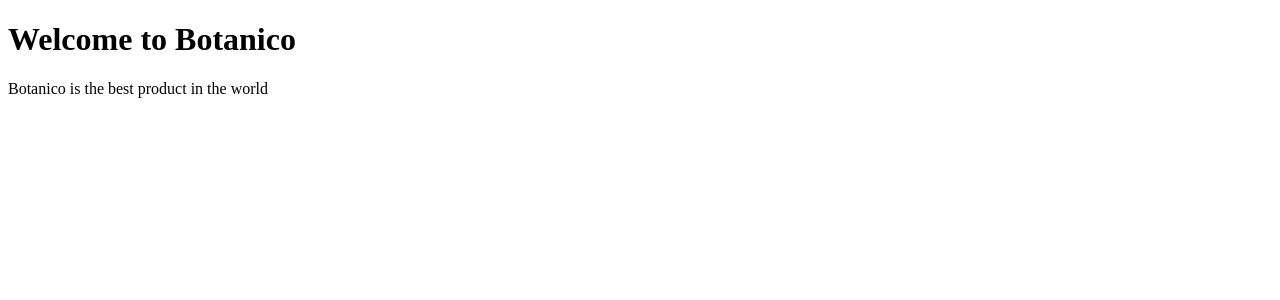
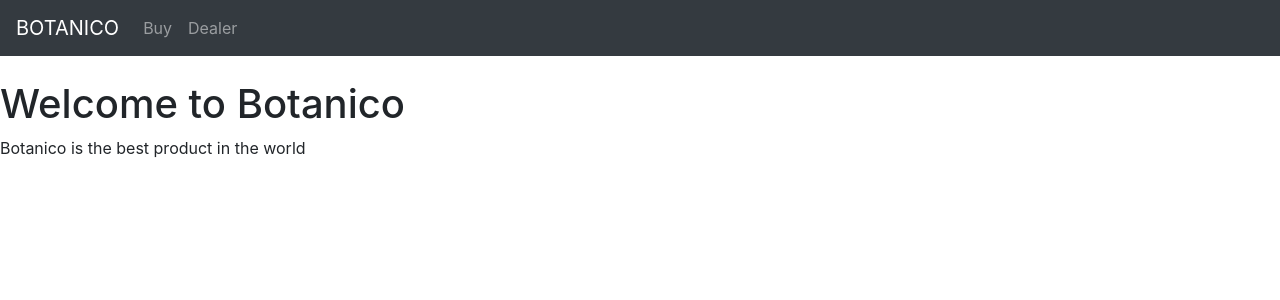
Before and after one commit to arekay17/botanicoshop, a Django app: page / in a window 1280 px wide. Shown: the top 300 px of the page. Run offline with Django 3.2, Linux system fonts and the light colour scheme; some libraries are stand-ins or nearby versions.

Commit message:
include navbar

```diff
--- a/homepage/templates/homepage/home.html
+++ b/homepage/templates/homepage/home.html
@@ -2,11 +2,33 @@
 <html>
 <head>
 <title>Homepage Botanico</title>
+<meta charset="utf-8">
+  <meta name="viewport" content="width=device-width, initial-scale=1">
+  <link rel="stylesheet" href="https://maxcdn.bootstrapcdn.com/bootstrap/4.4.1/css/bootstrap.min.css">
+  <script src="https://ajax.googleapis.com/ajax/libs/jquery/3.4.1/jquery.min.js"></script>
+  <script src="https://cdnjs.cloudflare.com/ajax/libs/popper.js/1.16.0/umd/popper.min.js"></script>
+  <script src="https://maxcdn.bootstrapcdn.com/bootstrap/4.4.1/js/bootstrap.min.js"></script>
 </head>
 <body>
 
-<h1>Welcome to Botanico</h1>
-<p>Botanico is the best product in the world</p>
+<nav class="navbar navbar-expand-sm bg-dark navbar-dark fixed-top">
+    <a class="navbar-brand" href="#">BOTANICO</a>
+    <ul class="navbar-nav">
+        <li class="nav-item">
+        <a class="nav-link" href="#">Buy</a>
+        </li>
+        <li class="nav-item">
+        <a class="nav-link" href="#">Dealer</a>
+        </li>
+    </ul>
+</nav>
+
+<div class="row">
+    <div class="container-fluid" style="margin-top: 80px;">
+        <h1>Welcome to Botanico</h1>
+        <p>Botanico is the best product in the world</p>
+    </div>
+</div>
 
 </body>
 </html>
```
